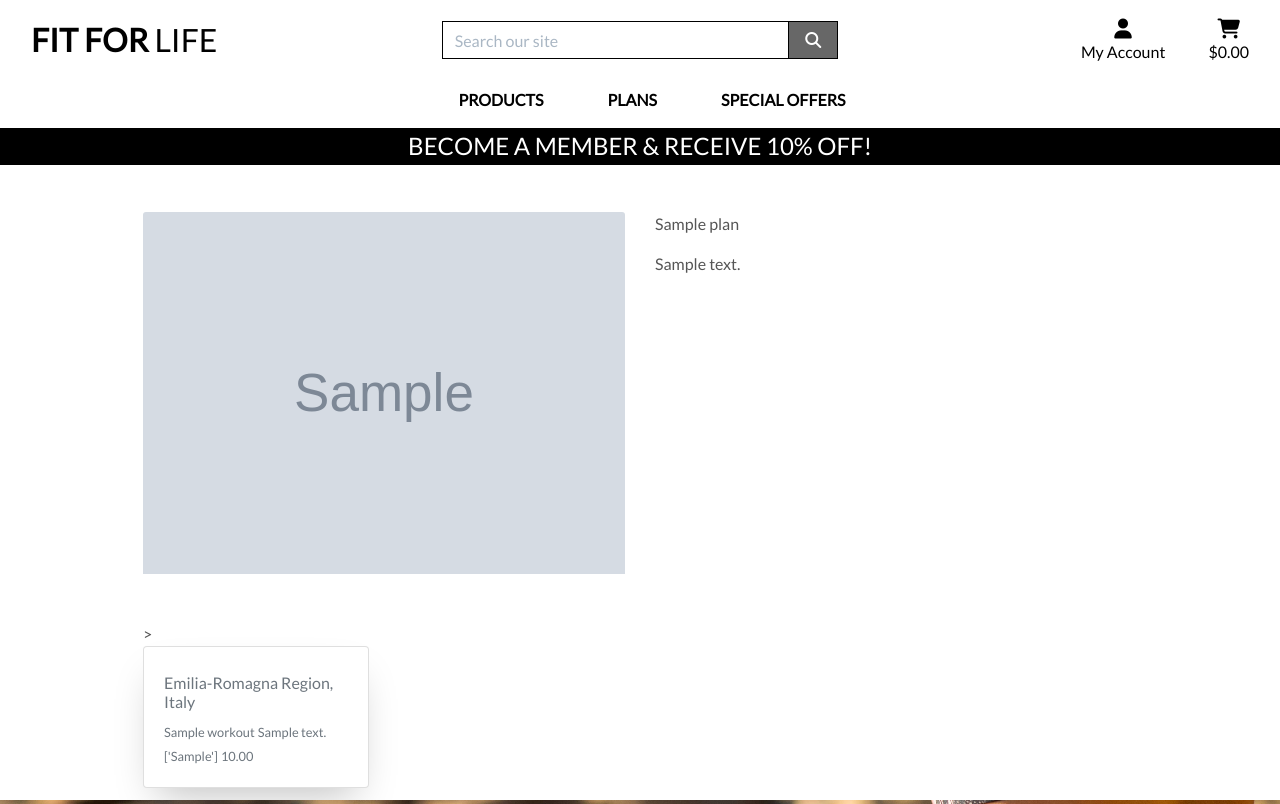
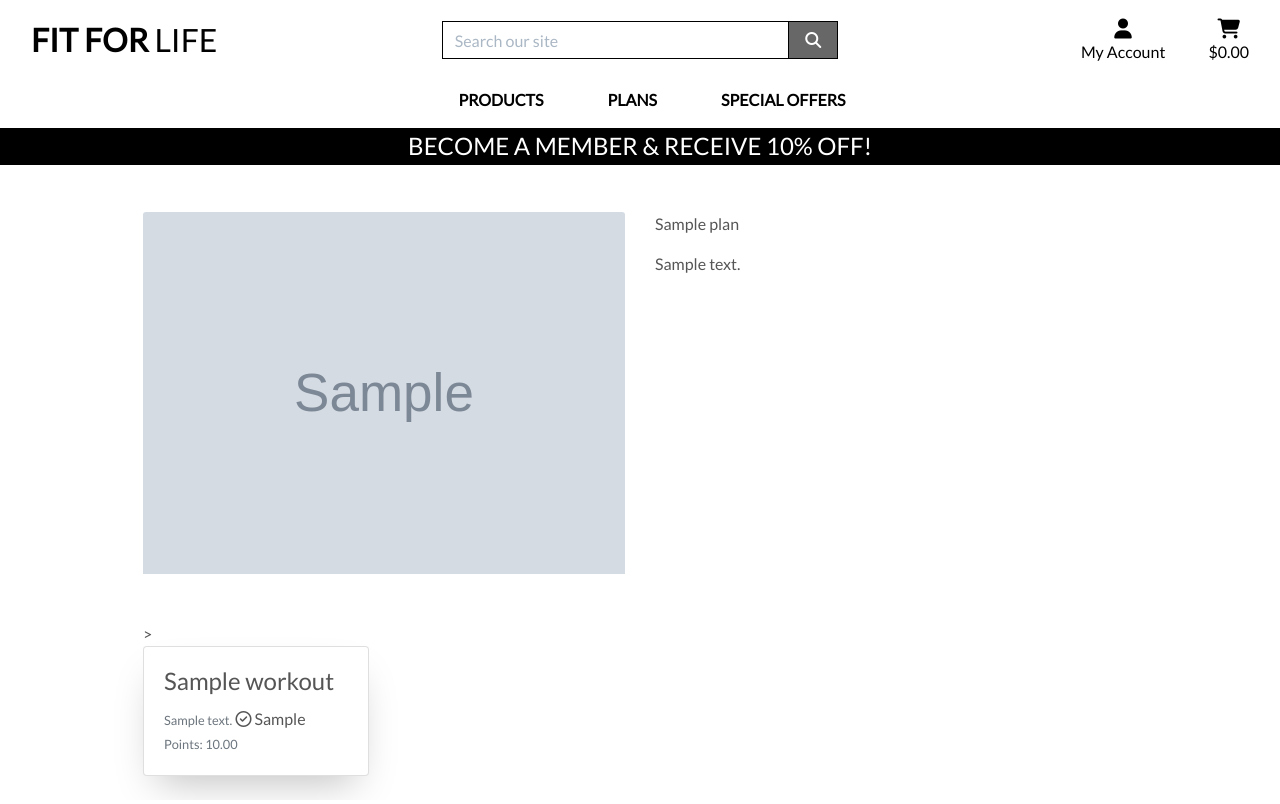
Before and after one commit to Code-Institute-Submissions/FitForLife, a Django app: page /plans/1/ in a window 1280 px wide. Run offline with Django 3.2, Linux system fonts and the light colour scheme; tables that the repository leaves empty hold one stand-in row (values such as "Sample post"); grey boxes marked "Sample" are stand-in pictures; some libraries are stand-ins or nearby versions.

Commit message:
Fixed issues with plan page

```diff
--- a/plans/templates/plans/plan_detail.html
+++ b/plans/templates/plans/plan_detail.html
@@ -41,98 +41,31 @@
         </div>
     </div>
     <div class="row">
-    {% if plan.workouts_list %}
-        <div class="col-lg-3 col-md-6 mb-3">
-            <div class="card">
-             <!--  <div class="image-container my-5">
-                                {% if workout.image %}
-                                    <a href="{{ workout.image.url }}" target="_blank">
-                                        <img class="card-img-top img-fluid" src="{{ workout.image.url }}" alt="{{ plan.plan_name }}">
-                                    </a>
-                                    {% else %}
-                                    <a href="">
-                                        <img class="card-img-top img-fluid" src="{{ MEDIA_URL }}noimage.png" alt="{{ plan.plan_name }}">
-                                    </a>
-                                {% endif %}
-                            </div>
-
-                    </div>
-                    {% else %}
-                        <small class="text-muted">No Workouts</small>
-                    {% endif %}-->
-                <div class="card-body">
-                <h4 class="card-title">{{ workout.workout_name }}</h4>
-                <h6 class="card-subtitle mb-2 text-muted">Emilia-Romagna Region, Italy</h6>
+        {% if plan.workouts_list %}
+            <div class="col-lg-3 col-md-6 mb-3">
                 {% for workout in plan.workouts_list %}
-                             <small class="text-muted">{{ workout.workout_name }}</small>
-                            <small class="text-muted">{{ workout.description }}</small>
-                            <small class="text-muted">{{ workout.details_list }}</small>
-                            <small class="text-muted">{{ workout.points }}</small>
-                 </div>
-
-        </div>
-
-</div>
-<!--   <div class="overlay"></div>
-    <div class="container-fluid">
-        <div class="row">
-            <div class="col-sm-12 col-md-6 col-lg-6 offset-lg-2">
-                <div class="image-container my-5">
-                    {% if plan.image %}
-                        <a href="{{ plan.image.url }}" target="_blank">
-                            <img class="card-img-top img-fluid" src="{{ plan.image.url }}" alt="{{ plan.plan_name }}">
-                        </a>
-                        {% else %}
-                        <a href="">
-                            <img class="card-img-top img-fluid" src="{{ MEDIA_URL }}noimage.png" alt="{{ plan.plan_name }}">
-                        </a>
-                    {% endif %}
-                </div>
-            </div>
-            <div class="col-sm-12 col-md-6 col-lg-6 offset-lg-2">
-                <div class="plan-details-container mb-5 mt-md-5">
-                    <p class="mb-0">{{ plan.plan_name }}</p>
-                    {% if plan.category %}
-                    <p class="small mt-1 mb-0">
-                        <a class="text-muted" href="{% url 'plans' %}?category={{ plan.category.name }}">
-                            <i class="fas fa-tag mr-1"></i>{{ plan.category.friendly_name }}
-                        </a>
-                    </p>
-                    {% endif %}
-                    <p class="mt-3">{{ plan.description }}</p>
-                </div>
-                <div class="row">
-                    {% if plan.workouts_list %}
-                    <div class="col-lg-3 col-md-6 mb-3">
-                        <small class="text-muted">Workouts Found {{ plan.workouts }}</small>
-                        {% for workout in plan.workouts_list %}
-                            <small class="text-muted">{{ workout.workout_name }}</small>
-                            <small class="text-muted">{{ workout.description }}</small>
-                            <small class="text-muted">{{ workout.details_list }}</small>
-                            <small class="text-muted">{{ workout.points }}</small>
-                            <div class="image-container my-5">
-                                {% if workout.image %}
-                                    <a href="{{ workout.image.url }}" target="_blank">
-                                        <img class="card-img-top img-fluid" src="{{ workout.image.url }}" alt="{{ plan.plan_name }}">
-                                    </a>
-                                    {% else %}
-                                    <a href="">
-                                        <img class="card-img-top img-fluid" src="{{ MEDIA_URL }}noimage.png" alt="{{ plan.plan_name }}">
-                                    </a>
-                                {% endif %}
-                            </div>
-                        {% endfor %}
-                    </div>
-                    {% else %}
-                        <small class="text-muted">No Workouts</small>
-                    {% endif %}
+                    <div class="card">
 
 
-                </div>
-            </div>
-        </div>
-    </div>-->
-        {% endfor %}
+                        <div class="card-body">
+                            <h4 class="card-title">{{ workout.workout_name }}</h4>
+                                        <small class="text-muted">{{ workout.description }}</small>
+                                        {% for detail in workout.details_list %}
+                                        <i class="far fa-check-circle"></i>
+                                            {{ detail }}
+                                            <br>
+                                        {% endfor %}
+
+                                        <small class="text-muted">Points: {{ workout.points }}</small>
+                        </div>
+                    </div> <!--  Card -->
+                {% endfor %}
+        </div>   <!--  Class -->
+        {% endif %}
+    </div> <!--  Row -->
+</div>
+
+
 {% endblock %}
 
 {% block postloadjs %}
```
Also changed, not shown: plans/templates/plans/plans.html (+5 -5 lines).
